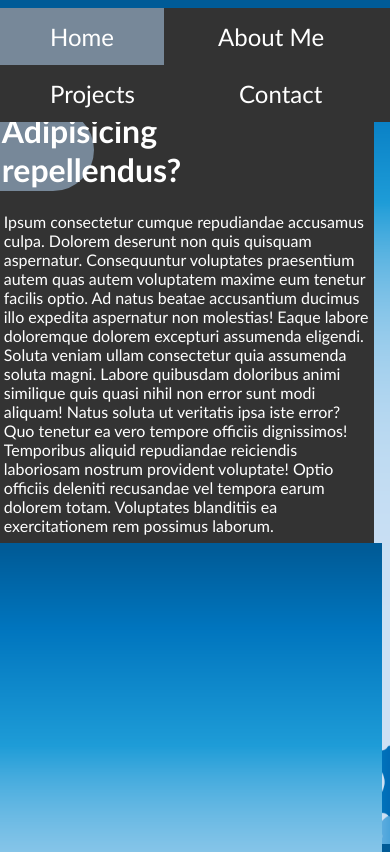
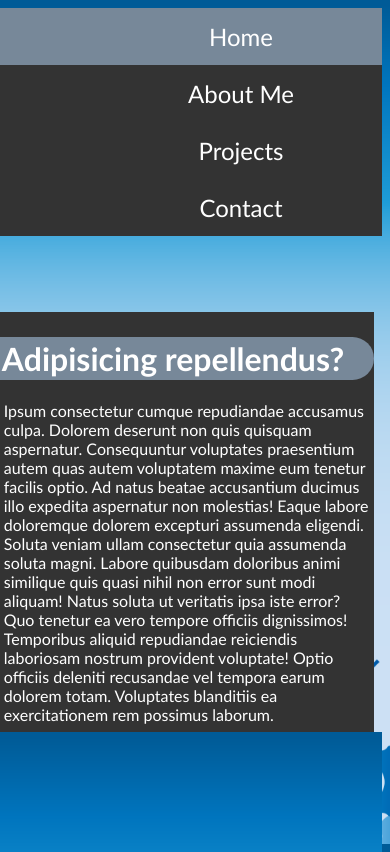
Before and after one commit to aleksstefanovic/portfolio, a plain HTML site: page index.html in a window 390 px wide. Drawn offline with nearby package versions, Linux system fonts and the light colour scheme.

Commit message:
working on prep for mobile

```diff
--- a/imports/nav.css
+++ b/imports/nav.css
@@ -51,3 +51,20 @@ ul.nav li a:hover {
 .dropdown:hover .dropdown-content {
     display: block;
 }
+
+@media only screen and (max-width: 1024px) {
+}
+
+@media only screen and (max-width: 480px) {
+    ul.nav li {
+        display: block;
+        width: 100%;
+    }
+    ul.nav li a {
+        text-align: center;
+        width: 100%;
+    }
+    ul.nav {
+        position: static;
+    }
+}
--- a/index.html
+++ b/index.html
@@ -1,7 +1,7 @@
 <!DOCTYPE html>
 <html lang="en">
 <head>
-    <meta charset="UTF-8">
+    <meta charset="UTF-8" name="viewport" content="width=device-width">
     <link rel="stylesheet" href="portfolio.css" type="text/css"/>
     <link rel="stylesheet" href="imports/nav.css" type="text/css"/>
     <script src="https://ajax.googleapis.com/ajax/libs/jquery/3.2.0/jquery.min.js"></script>
--- a/portfolio.css
+++ b/portfolio.css
@@ -18,7 +18,7 @@ body {
 h1 {
     background-color:#778899;
     padding: 0.5%;
-    margin-right:75%;
+    margin-right:50%;
     position:relative;
     border-top-right-radius: 100px;
     border-bottom-right-radius: 100px;
@@ -55,3 +55,12 @@ div.section {
     background-repeat: no-repeat;
     background-size: cover;
 }
+
+@media only screen and (max-width: 1024px) {
+}
+
+@media only screen and (max-width: 480px) {
+    h1 {
+        margin-right: 0;
+    }
+}
--- a/portfolio.js
+++ b/portfolio.js
@@ -1,7 +1,7 @@
 $(document).ready(function() {
     $.get("imports/nav.html", function(data){
         $("#nav").replaceWith(data);
-        console.log(location.pathname);
+        //console.log(location.pathname);
         $("a[href='" + location.pathname + "']").addClass("current");
     });
 });
```
